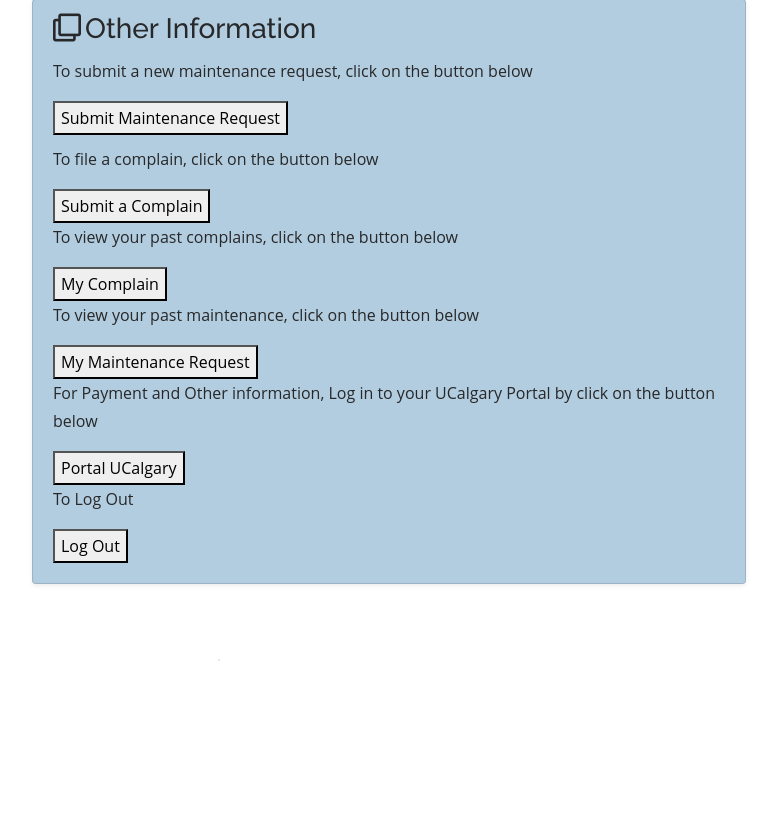
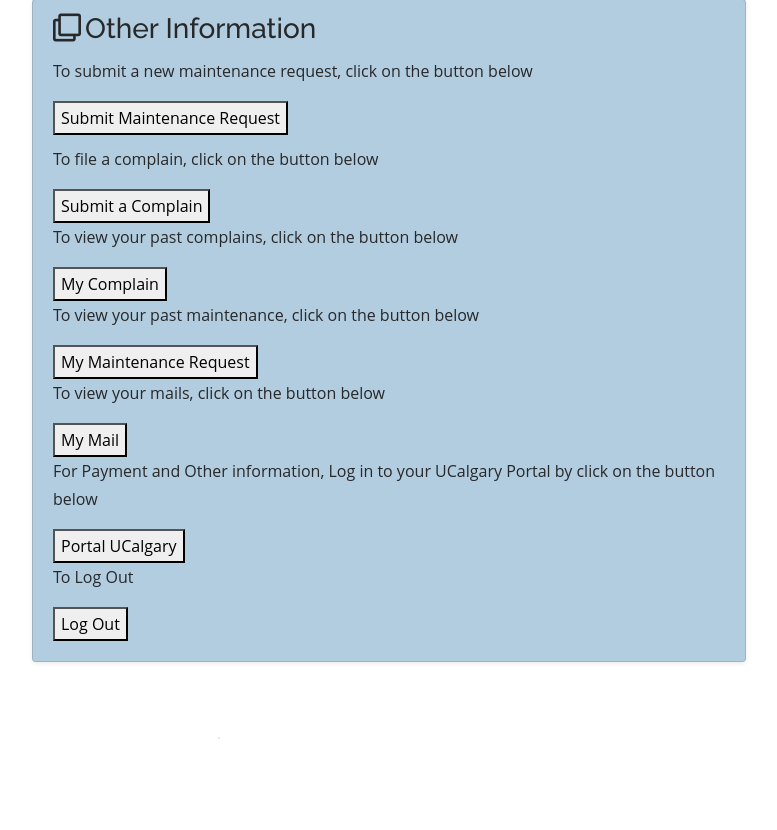
Before and after one commit to RohannChaudhary/Residence_Services_471, a Django app: template templates/student.html in a window 1280 px wide. Shown: the part 548-1378 px from the top of the page, without its empty margins (437-1214 px from the left). Before the commit the page ends 1209 px from the top, so only its background shows below. Run offline with Django 4.2, Linux system fonts and the light colour scheme; the template is opened without the code that fills it: most values are stand-ins (such as "Sample title", 1, 10 or a date in 2020); some libraries are stand-ins or nearby versions.

Commit message:
implemented mail

```diff
--- a/app/admin.py
+++ b/app/admin.py
@@ -15,3 +15,4 @@ admin.site.register(models.Payment)
 admin.site.register(models.Maintenance)
 admin.site.register(models.Fulfills_Maintenance)
 admin.site.register(models.Complain)
+admin.site.register(models.Mail)
--- a/app/models.py
+++ b/app/models.py
@@ -150,3 +150,9 @@ class Payment(models.Model):
     date = models.DateField()
     studentID = models.OneToOneField('Student',on_delete=models.SET_NULL,null=True)
     amount = models.IntegerField()
+
+
+class Mail(models.Model):
+    mailID = models.AutoField(primary_key=True)
+    date = models.DateField()
+    studentID = models.ForeignKey(Student,on_delete=models.CASCADE)
--- a/app/serializer.py
+++ b/app/serializer.py
@@ -62,3 +62,8 @@ class Fulfills_Maintenance(serializers.ModelSerializer):
     class Meta:
         model = models.Fulfills_Maintenance
         fields = '__all__'
+
+class MailSerializer(serializers.ModelSerializer):
+    class Meta:
+        model = models.Mail
+        fields = '__all__'
--- a/templates/student.html
+++ b/templates/student.html
@@ -429,6 +429,8 @@ h2 span {
               <button class="button-7" role="button" onclick="changeStyle()">My Complain</button>
               <p>To view your past maintenance, click on the button below</p>
               <button class="button-7" role="button" onclick="changeStyle1()">My Maintenance Request</button>
+              <p>To view your mails, click on the button below</p>
+              <button class="button-7" role="button" onclick="changeStyle2()">My Mail</button>
               <p>For Payment and Other information, Log in to your UCalgary Portal by click on the button below</p>
               <button class="button-7" role="button" onclick="location.href = 'https://portal.my.ucalgary.ca'; ">Portal UCalgary</button>
               <p>To Log Out</p>
@@ -635,6 +637,55 @@ box-shadow: 0 0 1px 1px rgba(0, 0, 0, .1);">
               {%endfor%}
             </tbody>`;
       }
+      function changeStyle2(){
+        document.getElementById("complainHeading").textContent = "My Mail ";
+          var element =  document.getElementById("table");
+          element.innerHTML =  `<thead>
+            <tr>
+            <th style = "  border: solid rgb(200, 200, 200) 1px;
+            padding: .5rem;   text-align: left;
+            background-color: rgb(190, 220, 250);
+            text-transform: uppercase;
+            padding-top: 1rem;
+            padding-bottom: 1rem;
+            border-bottom: rgb(50, 50, 100) solid 2px;
+            border-top: none;">Mail ID ID</th>
+            <th style = "  border: solid rgb(200, 200, 200) 1px;
+            padding: .5rem;   text-align: left;
+            background-color: rgb(190, 220, 250);
+            text-transform: uppercase;
+            padding-top: 1rem;
+            padding-bottom: 1rem;
+            border-bottom: rgb(50, 50, 100) solid 2px;
+            border-top: none;">Date</th>
+            <th style = "  border: solid rgb(200, 200, 200) 1px;
+            padding: .5rem;   text-align: left;
+            background-color: rgb(190, 220, 250);
+            text-transform: uppercase;
+            padding-top: 1rem;
+            padding-bottom: 1rem;
+            border-bottom: rgb(50, 50, 100) solid 2px;
+            border-top: none;">Student</th>
+            </tr>
+          </thead>
+            <tbody class="body-half-screen">
+              {%for y in ms %}
+              <tr>
+                <td style = " border: solid rgb(200, 200, 200) 1px;
+                padding: .5rem; white-space: nowrap;
+                border-bottom: none;
+                color: rgb(20, 20, 20);">{{y.mailID}}</td>
+                <td style = " border: solid rgb(200, 200, 200) 1px;
+                padding: .5rem; white-space: nowrap;
+                border-bottom: none;
+                color: rgb(20, 20, 20);">{{y.date}}</td>
+                <td style = " border: solid rgb(200, 200, 200) 1px;
+                padding: .5rem; white-space: nowrap;
+                border-bottom: none;
+                color: rgb(20, 20, 20);">{{y.studentID}}</td>
+              {%endfor%}
+            </tbody>`;
+      }
   </script>
     		</div>
 		</div>
```
Also changed, not shown: app/views.py (+8 -2 lines), app/migrations/0019_mail.py (added), db.sqlite3.
